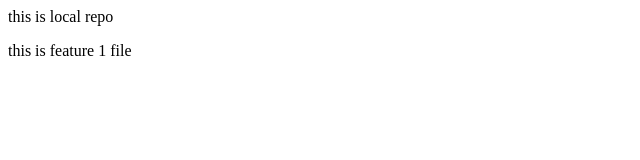
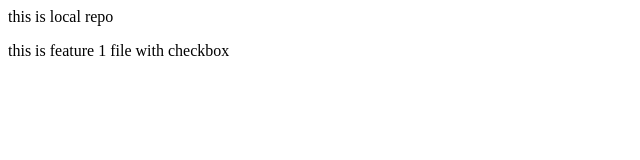
Before and after one commit to rajan2230/LocalRepo, a plain HTML site: page index.html in a window 1280 px wide. Shown: the full height of the page, 0-640 px from the left. Drawn offline with Linux system fonts and the light colour scheme.

Commit message:
adding checkbox

```diff
--- a/index.html
+++ b/index.html
@@ -1,4 +1,4 @@
 <p>this is local repo
 </p>
 
-<p>this is feature 1 file</p>
+<p>this is feature 1 file with checkbox</p>
```
